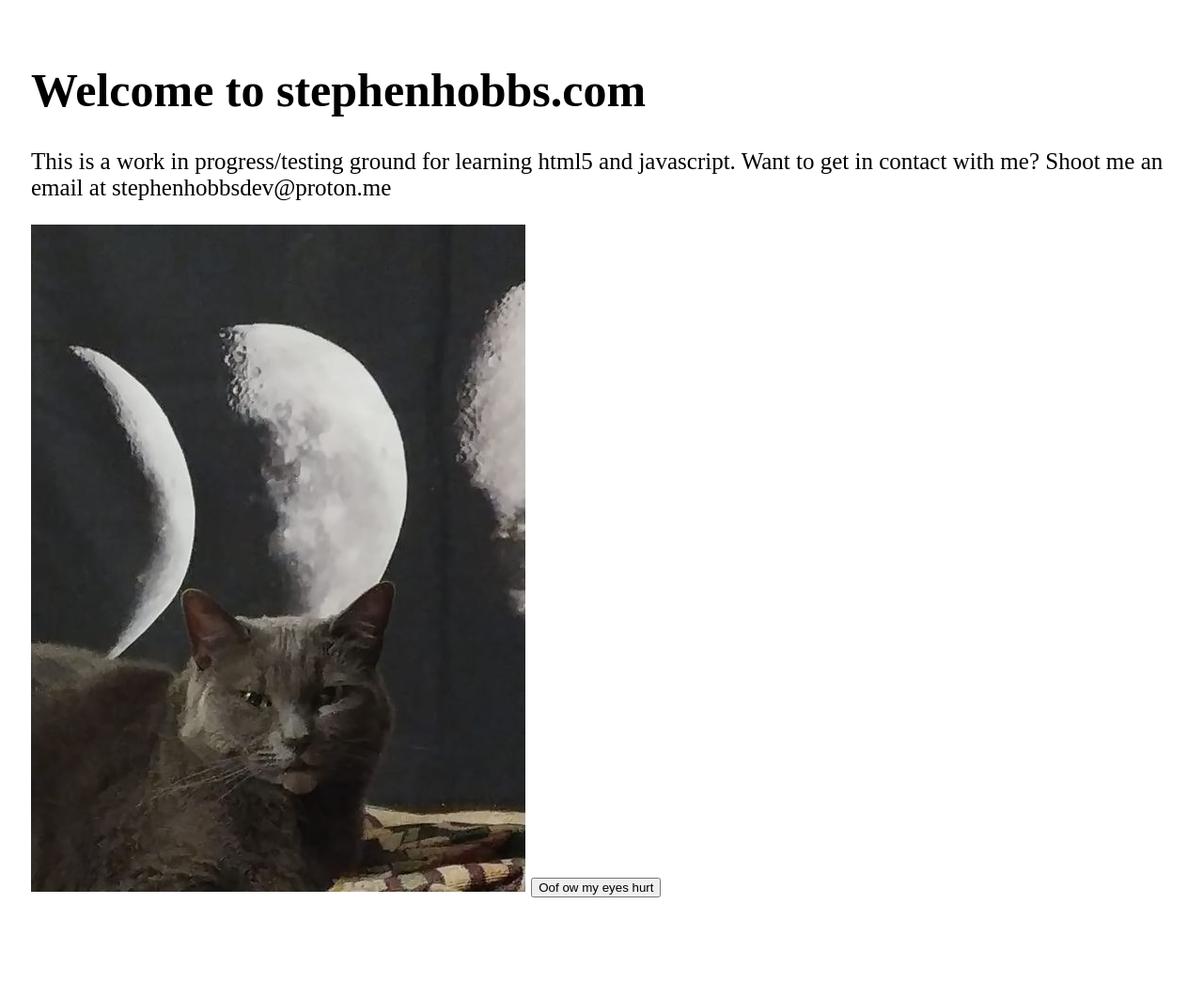
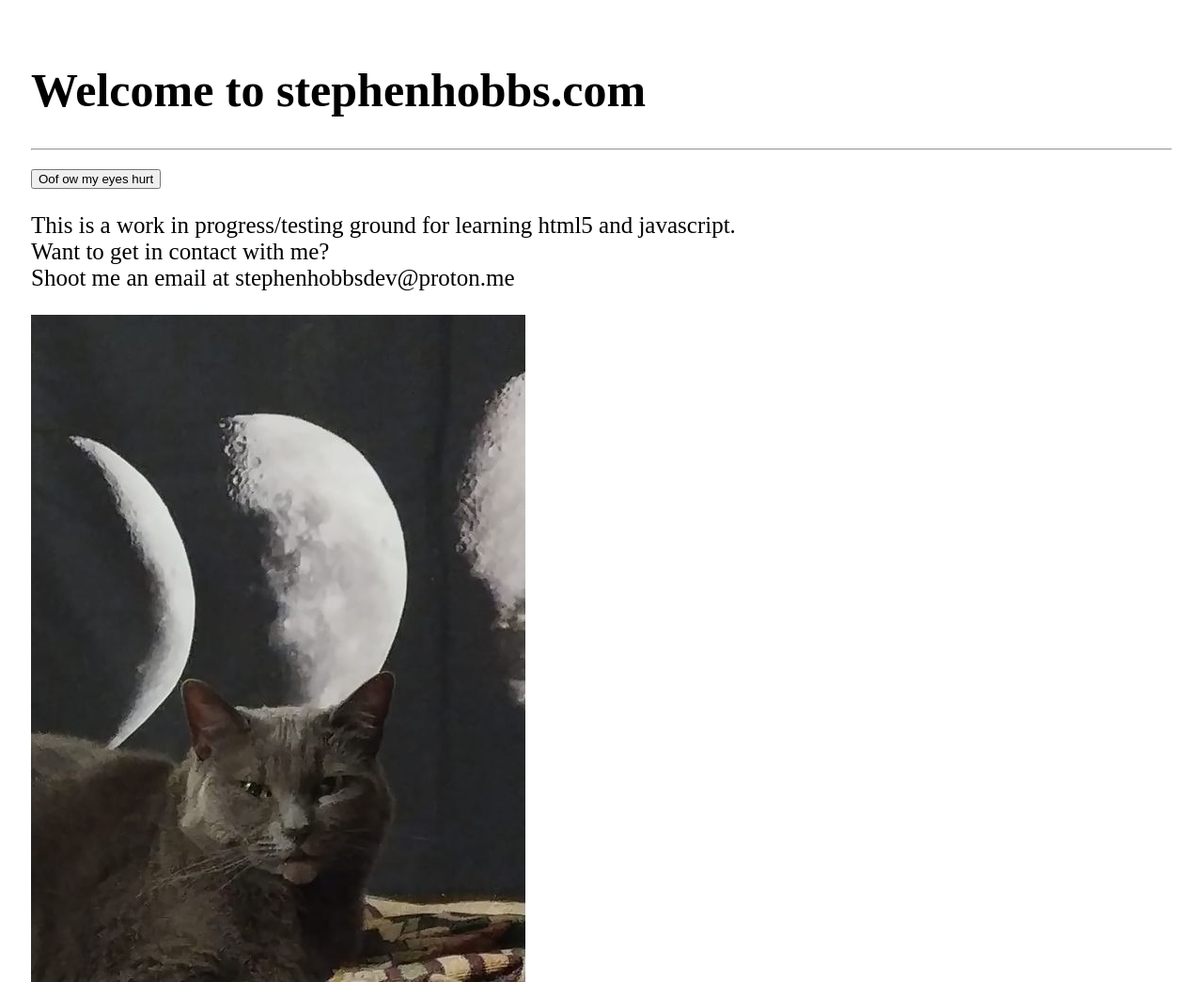
Before and after one commit to StephenHobbs-dev/StephenHobbs-dev.github.io, a plain HTML site: page index.html in a window 1280 px wide. Shown: the whole page at 94% size. Before the commit the page ends 988 px from the top, so only its background shows below. Drawn offline with Linux system fonts and the light colour scheme.

Commit message:
reformat

```diff
--- a/index.html
+++ b/index.html
@@ -1,5 +1,6 @@
 <!DOCTYPE html>
 <html lang=”en” manifest="/cache.appcache">
+
   <head>
     <title>Stephen's webpage to learn html and javascript</title>
     <meta charset="utf-8">
@@ -21,11 +22,13 @@
   </head>
   <body>
     <h1>Welcome to stephenhobbs.com</h1>
-    <p>This is a work in progress/testing ground for learning html5 and javascript. Want to get in contact with me? Shoot me an email at stephenhobbsdev@proton.me</p>
+    <hr />
+    <button onclick="darkMode()">Oof ow my eyes hurt</button>
+    <p>This is a work in progress/testing ground for learning html5 and javascript.<br />
+      Want to get in contact with me?<br />
+      Shoot me an email at stephenhobbsdev@proton.me
+    </p>
     <img src="LeiaMoon.jpg" alt="Picture of my cat">
-
-    <button onclick="darkMode()">Oof ow my eyes hurt</button>
-
     <script>
       function darkMode() {
         var element = document.body;
```
